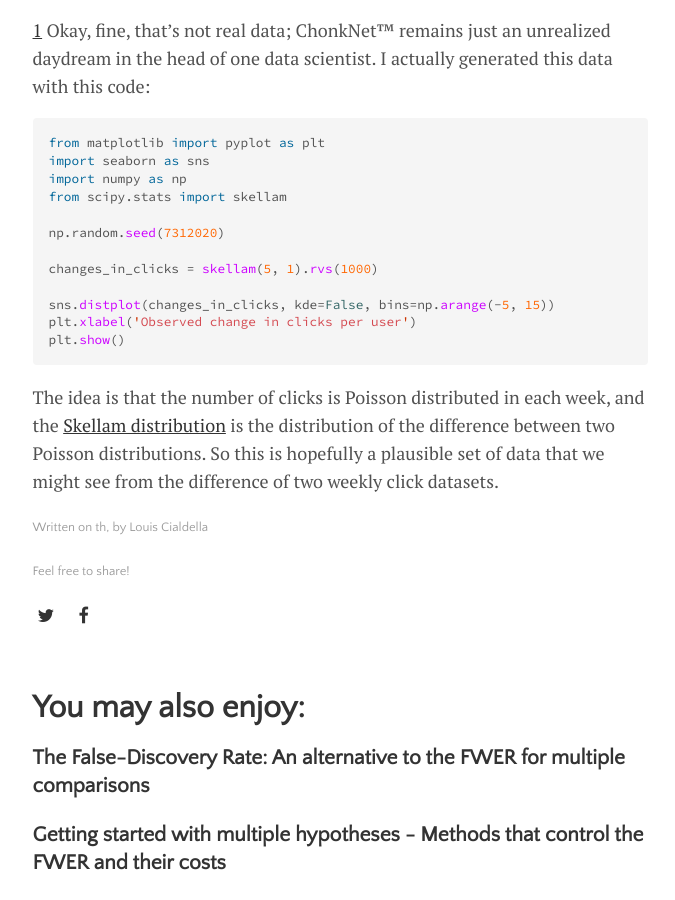
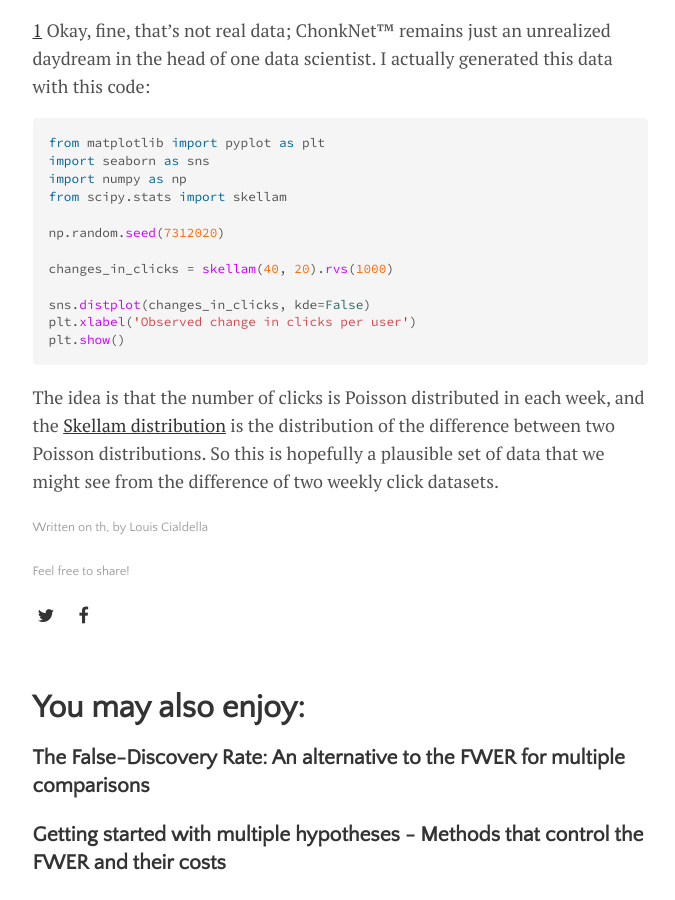
Before and after one commit to lmc2179/lmc2179.github.io, a Jekyll site: the page built from drafts/bayes_norm.md, in a window 1280 px wide and 900 px high, scrolled down 9676 px. Shown: the whole window, without its empty margins (300-975 px from the left). Built offline with Jekyll 4.4.1, drawn with Linux system fonts in a browser that asks for light colours; formulas are drawn with MathJax 3.

Commit message:
Update bayes_norm.md

````diff
--- a/drafts/bayes_norm.md
+++ b/drafts/bayes_norm.md
@@ -239,9 +239,9 @@ from scipy.stats import skellam
 
 np.random.seed(7312020)
 
-changes_in_clicks = skellam(5, 1).rvs(1000)
+changes_in_clicks = skellam(40, 20).rvs(1000)
 
-sns.distplot(changes_in_clicks, kde=False, bins=np.arange(-5, 15))
+sns.distplot(changes_in_clicks, kde=False)
 plt.xlabel('Observed change in clicks per user')
 plt.show()
 ```
````
